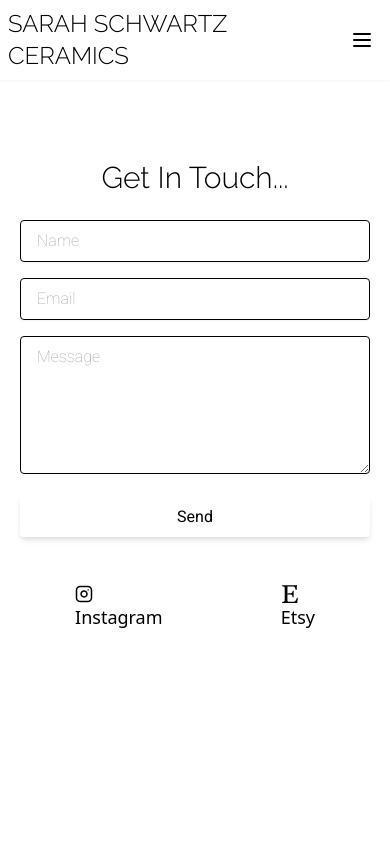
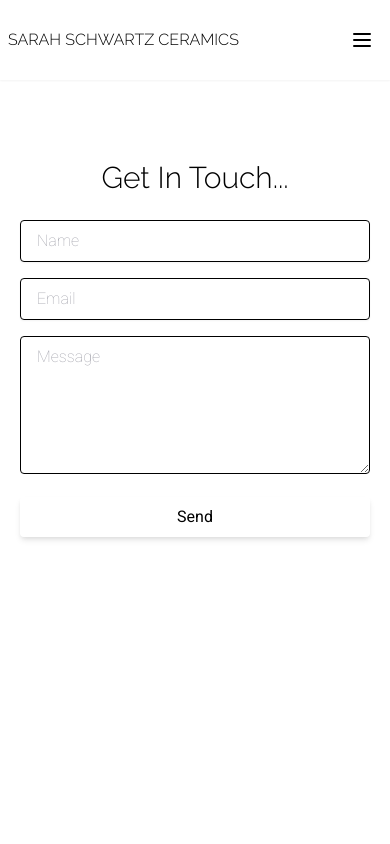
Before and after one commit to joezucco/ss-ceramics, a Next.js app: page /contact in a window 390 px wide. Shown: the top 844 px of the page. Built offline with nearby package versions, Linux system fonts and the light colour scheme.

Commit message:
css bugs

```diff
--- a/components/Navigation.js
+++ b/components/Navigation.js
@@ -35,7 +35,7 @@ export default function Navigation({toggle}) {
         <Link href='/'>
           <a
             href='/'
-            className='lg:text-3xl md:text-3xl sm:text-2xl m-2 font-thin hover:text-red-300 transition ease-in-out duration-200'
+            className='lg:text-3xl md:text-3xl sm:text-1xl m-2 font-thin hover:text-red-300 transition ease-in-out duration-200'
           >
             Sarah Schwartz Ceramics
           </a>
--- a/pages/contact.js
+++ b/pages/contact.js
@@ -34,7 +34,7 @@ export default function ContactForm() {
     //   </button>
     // </form>
     <div>
-      <div>
+      <div class='h-screen'>
         <form onSubmit={handleSubmit} class='font-body'>
           <div class='w-full max-w-2xl px-5 py-10 m-auto mt-10 bg-white rounded-lg dark:bg-gray-800'>
             <div
@@ -97,7 +97,7 @@ export default function ContactForm() {
                 <button
                   type='submit'
                   disabled={state.submitting}
-                  class='py-2 px-4  bg-black hover:bg-gray-500  text-white w-full transition ease-in duration-100 text-center text-base font-normal shadow-md focus:outline-none focus:ring-2 focus:ring-offset-2 rounded'
+                  class='py-2 px-4  bg-red-500 hover:bg-gray-500  text-white w-full transition ease-in duration-100 text-center text-base font-normal shadow-md focus:outline-none focus:ring-2 focus:ring-offset-2 rounded'
                 >
                   Send
                 </button>
--- a/pages/index.js
+++ b/pages/index.js
@@ -23,7 +23,7 @@ export default function Home({ images }) {
   console.log(images);
 
   return (
-    <div class='bg-red-200'>
+    <div class='flex flex-col'>
       {/* HEAD W METADATA */}
       <Head>
         <title>Sarah Schwartz Ceramics</title>
```
Also changed, not shown: pages/_app.js (+5 -5 lines), next.config.js (line endings or trailing spaces), public/hero-test 2.png (added).
